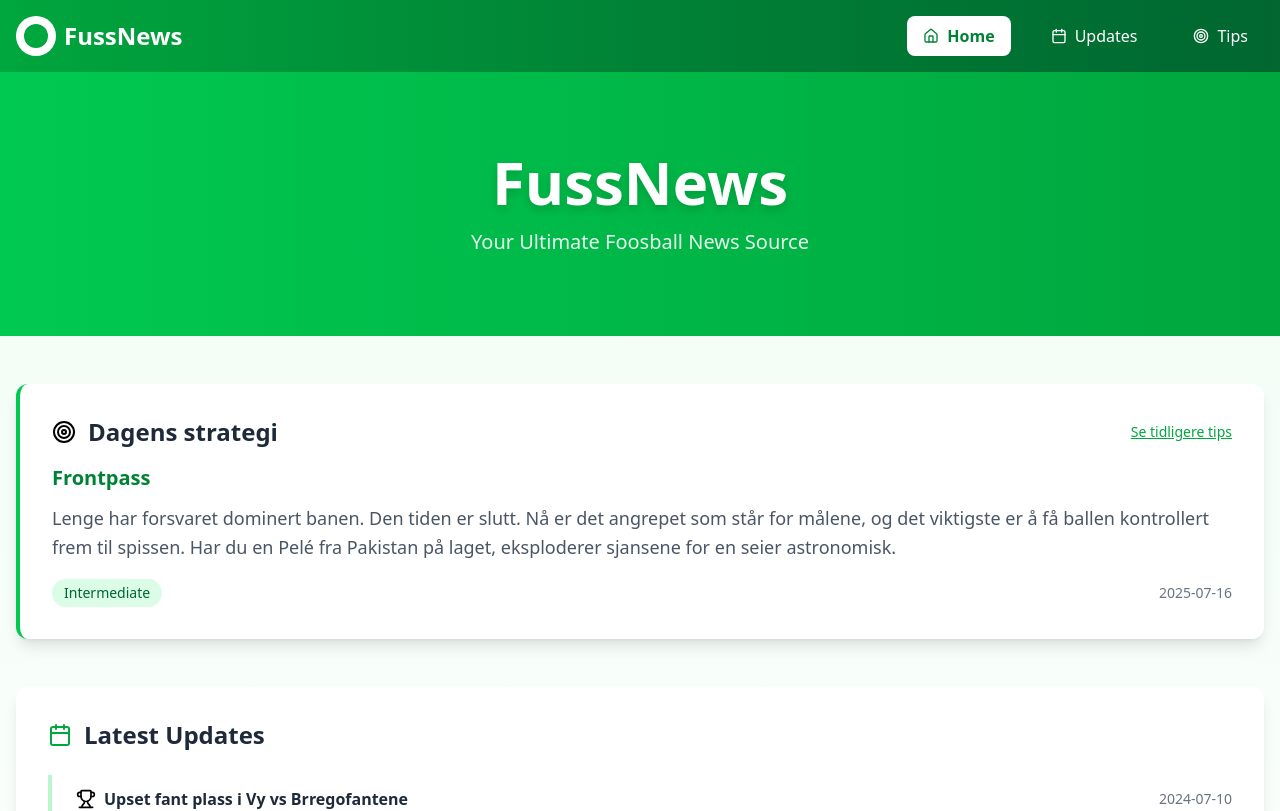
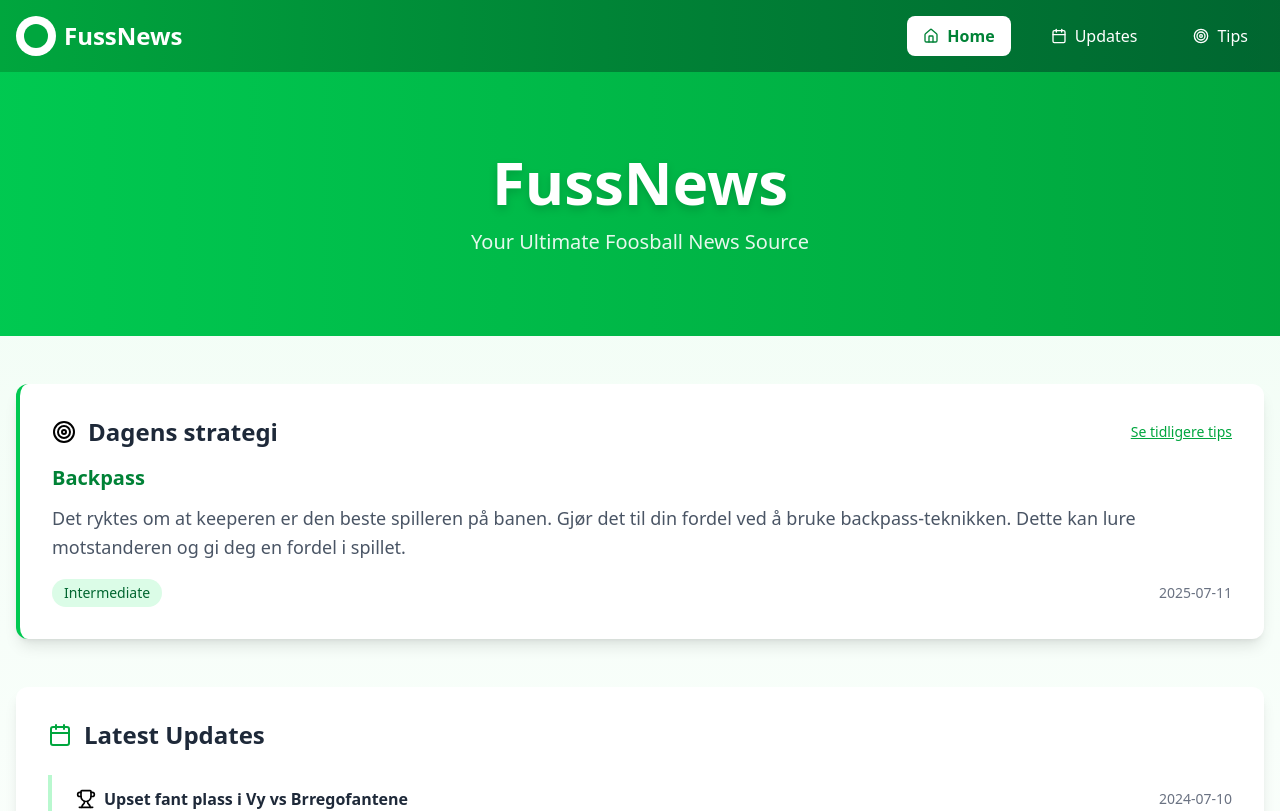
Before and after one commit to Terbau/fussnews, a React (Vite) app: page / in a window 1280 px wide. Shown: the top 811 px of the page. Built offline with nearby package versions, Linux system fonts and the light colour scheme.

Commit message:
fix: todays tip

```diff
--- a/src/App.tsx
+++ b/src/App.tsx
@@ -3,15 +3,6 @@ import { Home, Calendar, Trophy, Target, ChevronLeft } from "lucide-react";
 
 const FussNews = () => {
   const [currentPage, setCurrentPage] = useState("home");
-
-  const gameOfTheDay = {
-    title: "Frontpass",
-    description:
-      "Lenge har forsvaret dominert banen. Den tiden er slutt. Nå er det angrepet som står for målene, og det viktigste er å få ballen kontrollert frem til spissen. Har du en Pelé fra Pakistan på laget, eksploderer sjansene for en seier astronomisk.",
-    difficulty: "Intermediate",
-    icon: <Target className="w-6 h-6" />,
-    date: "2025-07-16",
-  };
 
   const tips = [
     {
@@ -174,7 +165,7 @@ const FussNews = () => {
         <div className="bg-white rounded-xl shadow-lg p-8 mb-12 border-l-4 border-green-500">
           <div className="flex items-center justify-between mb-4">
             <div className="flex items-center">
-              {gameOfTheDay.icon}
+              {todaysTip?.icon}
               <h2 className="text-2xl font-bold text-gray-800 ml-3">
                 Dagens strategi
               </h2>
@@ -187,16 +178,16 @@ const FussNews = () => {
             </button>
           </div>
           <h3 className="text-xl font-semibold text-green-700 mb-3">
-            {gameOfTheDay.title}
+            {todaysTip?.title}
           </h3>
           <p className="text-gray-600 text-lg leading-relaxed mb-4">
-            {gameOfTheDay.description}
+            {todaysTip?.description}
           </p>
           <div className="flex items-center justify-between">
             <div className="inline-block bg-green-100 text-green-800 px-3 py-1 rounded-full text-sm font-medium">
-              {gameOfTheDay.difficulty}
+              {todaysTip?.difficulty}
             </div>
-            <div className="text-sm text-gray-500">{gameOfTheDay.date}</div>
+            <div className="text-sm text-gray-500">{todaysTip?.date}</div>
           </div>
         </div>
 
```
